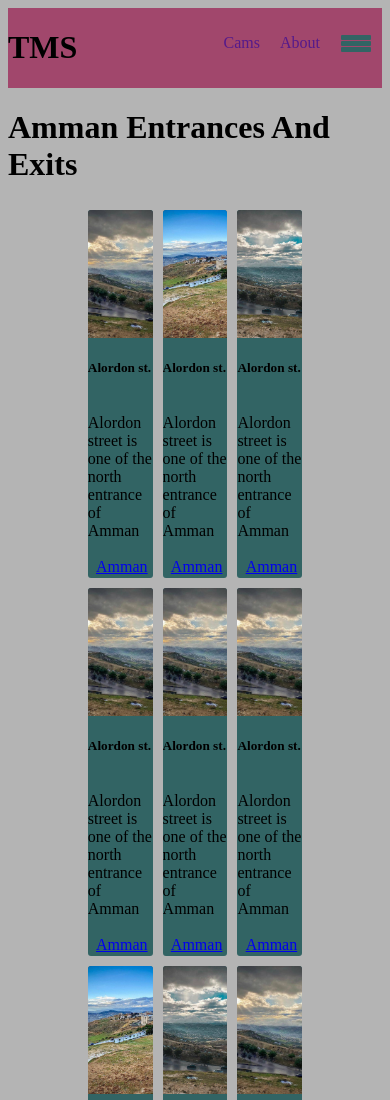
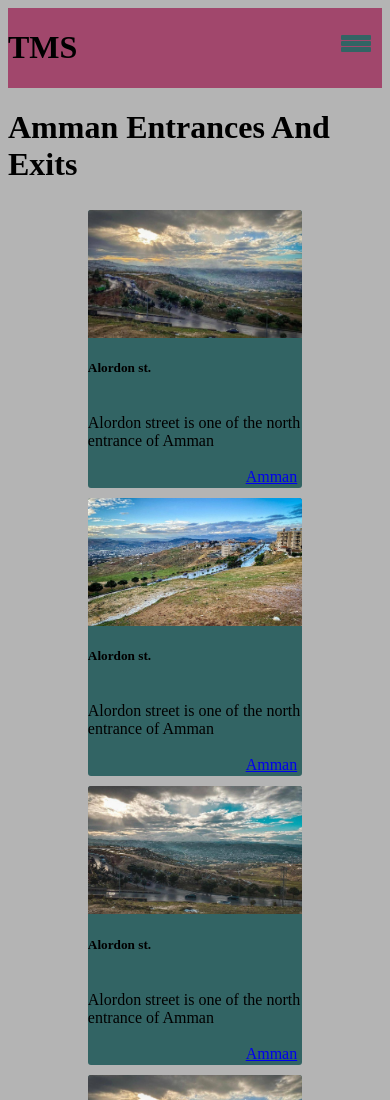
Before and after one commit to momani/responsive, a plain HTML site: page index.html in a window 390 px wide. Shown: the top 1100 px of the page. Drawn offline with Linux system fonts and the light colour scheme.

Commit message:
media query added

```diff
--- a/index.html
+++ b/index.html
@@ -12,8 +12,8 @@
         <h1 id="logo">TMS</h1>
         <nav>
           <ul>
-            <li><a href="">Cams</a></li>
-            <li><a href="">About</a></li>
+            <li class="unti-burger"><a href="">Cams</a></li>
+            <li class="unti-burger"><a href="">About</a></li>
             <li>
               <ul class="burger">
                 <a href="#aside">
--- a/style/index.css
+++ b/style/index.css
@@ -37,7 +37,7 @@ nav ul li a{
     text-decoration: none;
 }
 .burger{
-    display: flex;
+    display: none;
     flex-direction: column;
     margin: 0;
     padding: 0;
@@ -163,3 +163,18 @@ footer {
 }
 footer > a {
 }
+@media (max-width:768px) {
+.burger{
+    display: flex;
+
+}
+.unti-burger{
+    display: none;
+}
+#charts {
+    margin: 0 20%;
+    display: grid;
+    grid-template-columns: 1fr ;
+}
+
+}
```
